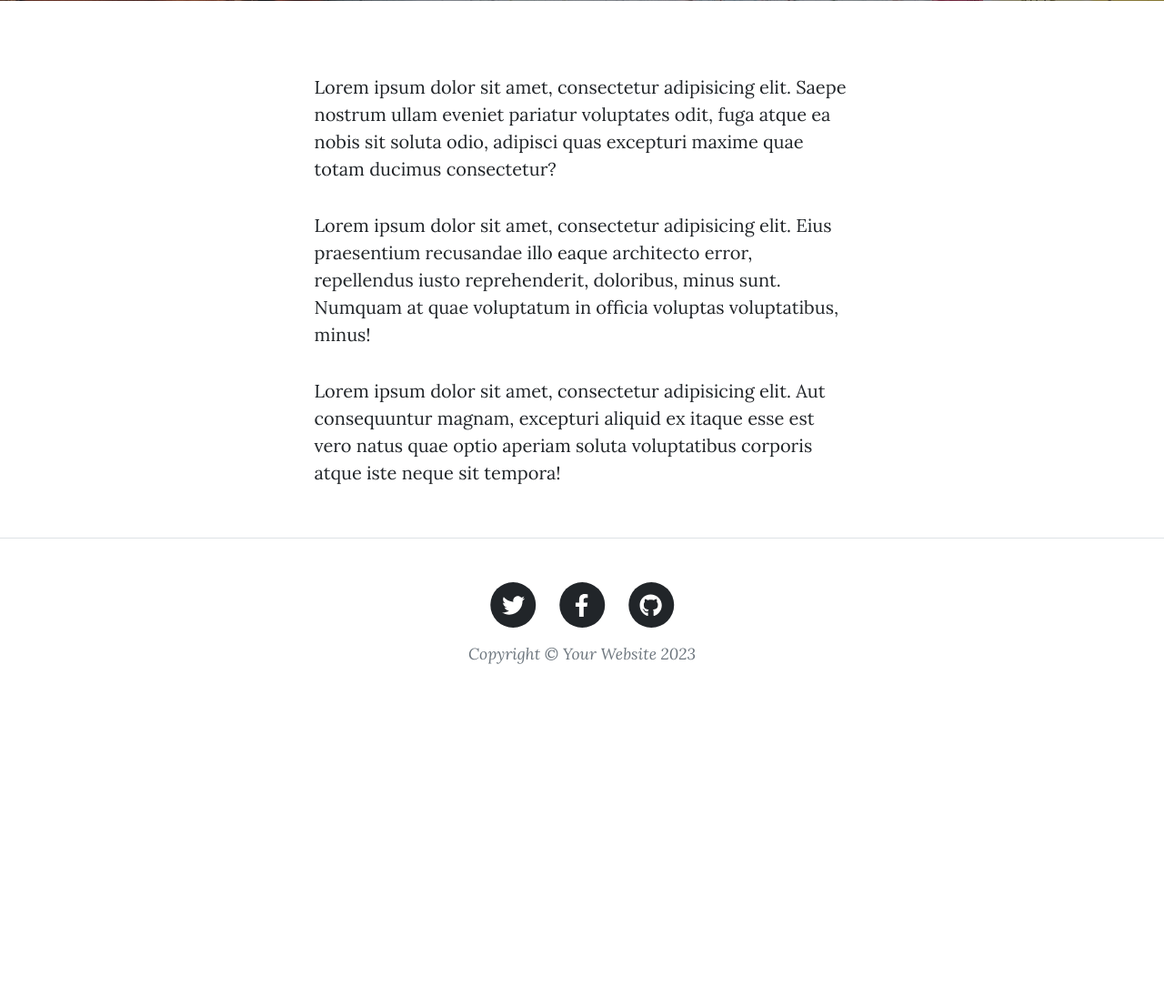
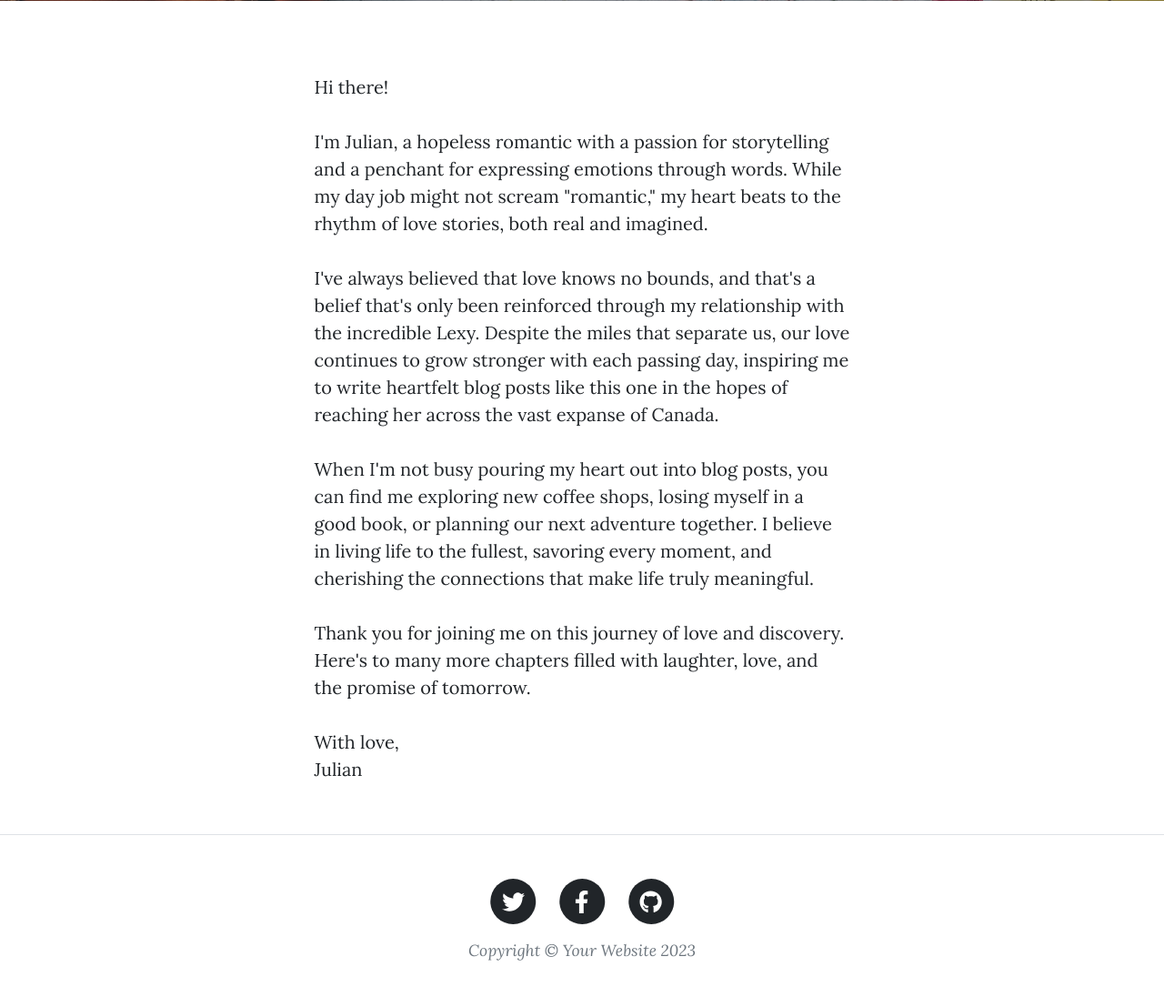
Before and after one commit to julianpyrlik/Blog, a Flask app: page /about in a window 1280 px wide. Shown: the part 531-1638 px from the top of the page at 91% size. Before the commit the page ends 1261 px from the top, so only its background shows below. Run offline with Flask 3, Linux system fonts and the light colour scheme; some libraries are stand-ins or nearby versions.

Commit message:
Change about

```diff
--- a/templates/about.html
+++ b/templates/about.html
@@ -22,22 +22,17 @@
     <div class="row gx-4 gx-lg-5 justify-content-center">
       <div class="col-md-10 col-lg-8 col-xl-7">
         <p>
-          Lorem ipsum dolor sit amet, consectetur adipisicing elit. Saepe
-          nostrum ullam eveniet pariatur voluptates odit, fuga atque ea nobis
-          sit soluta odio, adipisci quas excepturi maxime quae totam ducimus
-          consectetur?
-        </p>
-        <p>
-          Lorem ipsum dolor sit amet, consectetur adipisicing elit. Eius
-          praesentium recusandae illo eaque architecto error, repellendus iusto
-          reprehenderit, doloribus, minus sunt. Numquam at quae voluptatum in
-          officia voluptas voluptatibus, minus!
-        </p>
-        <p>
-          Lorem ipsum dolor sit amet, consectetur adipisicing elit. Aut
-          consequuntur magnam, excepturi aliquid ex itaque esse est vero natus
-          quae optio aperiam soluta voluptatibus corporis atque iste neque sit
-          tempora!
+         Hi there!
+          <br><br>
+          I'm Julian, a hopeless romantic with a passion for storytelling and a penchant for expressing emotions through words. While my day job might not scream "romantic," my heart beats to the rhythm of love stories, both real and imagined.<br><br>
+          I've always believed that love knows no bounds, and that's a belief that's only been reinforced through my relationship with the incredible Lexy. Despite the miles that separate us, our love continues to grow stronger with each passing day, inspiring me to write heartfelt blog posts like this one in the hopes of reaching her across the vast expanse of Canada.<br><br>
+
+        When I'm not busy pouring my heart out into blog posts, you can find me exploring new coffee shops, losing myself in a good book, or planning our next adventure together. I believe in living life to the fullest, savoring every moment, and cherishing the connections that make life truly meaningful.<br><br>
+
+        Thank you for joining me on this journey of love and discovery. Here's to many more chapters filled with laughter, love, and the promise of tomorrow.<br><br>
+
+        With love,<br>
+        Julian
         </p>
       </div>
     </div>
```
